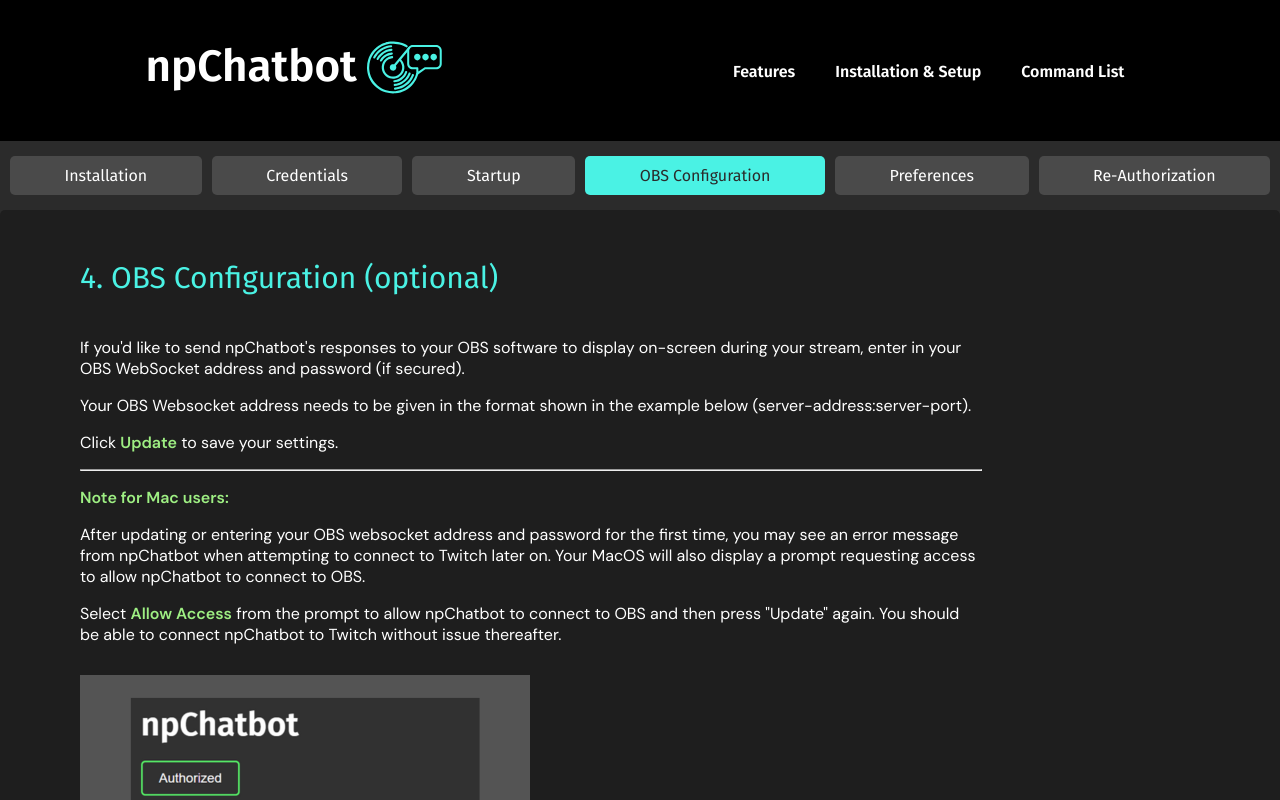
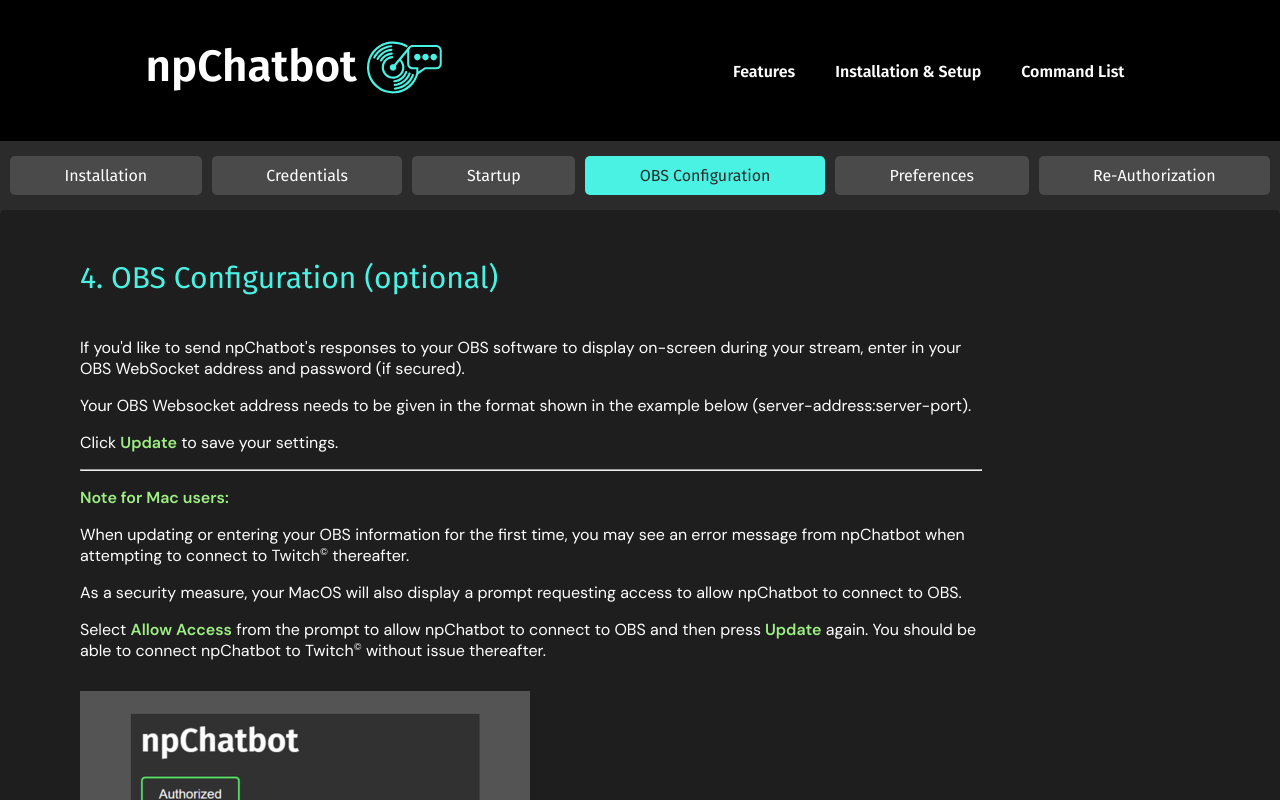
Before and after one commit to marcusmcb/np-chatbot-site, a React (Create React App) app: page /installation in a window 1280 px wide. Both pictures are taken after a click on the button "OBS Configuration". Shown: the top 800 px of the page. Built offline with nearby package versions, Linux system fonts and the light colour scheme.

Commit message:
added clarification on possible OBS config issue with MacOS

```diff
--- a/src/pages/installation/panels/OBSConfigurationPanel.tsx
+++ b/src/pages/installation/panels/OBSConfigurationPanel.tsx
@@ -23,18 +23,23 @@ const OBSConfigurationPanel = (): JSX.Element => {
 				<hr />
 				<p className='highlighted-installation-text'>Note for Mac users:</p>
 				<p>
-					After updating or entering your OBS websocket address and password for
-					the first time, you may see an error message from npChatbot when
-					attempting to connect to Twitch later on. Your MacOS will also display a prompt
-					requesting access to allow npChatbot to connect to OBS.
+					When updating or entering your OBS information for the first time, you
+					may see an error message from npChatbot when attempting to connect to
+					Twitch
+					<IconSpan /> thereafter.{' '}
+				</p>
+				<p>
+					As a security measure, your MacOS will also display a prompt requesting access to allow
+					npChatbot to connect to OBS.
 				</p>
 				<p></p>
 				<p>
 					Select{' '}
 					<span className='highlighted-installation-text'>Allow Access</span>{' '}
 					from the prompt to allow npChatbot to connect to OBS and then press
-					"Update" again. You should be able to connect npChatbot to Twitch
-					without issue thereafter.
+					<span className='highlighted-installation-text'> Update</span> again.
+					You should be able to connect npChatbot to Twitch
+					<IconSpan /> without issue thereafter.
 				</p>
 				<img
 					alt='npChatbot instructions, step 9'
@@ -107,8 +112,8 @@ const OBSConfigurationPanel = (): JSX.Element => {
 					You can test placement in OBS by following the start up instructions
 					for npChatbot without actually starting a live stream on Twitch
 					<IconSpan />. Start a Live Playlist in Serato
-					<IconSpan /> and then start and connect npChatbot to Twitch with OBS
-					running.
+					<IconSpan /> and then start and connect npChatbot to Twitch
+					<IconSpan /> with OBS running.
 				</p>
 				<p>
 					You can then use npChatbot's commands in OBS' chat dock to test the
```
